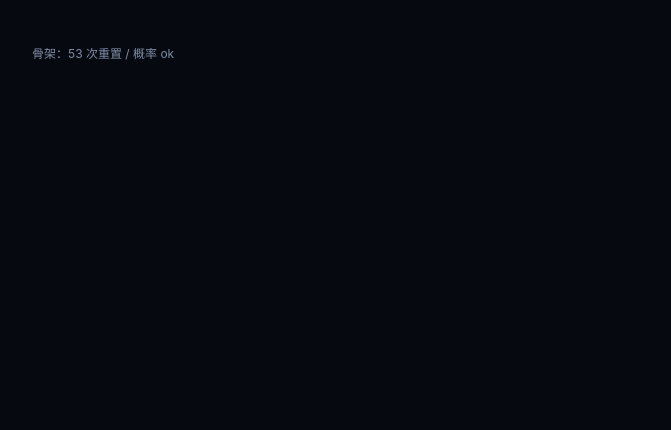
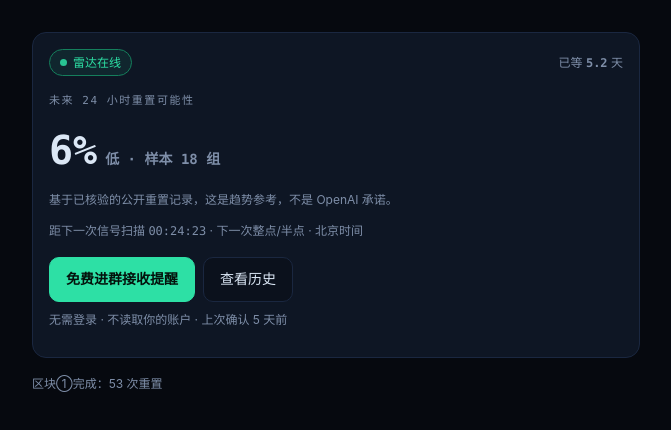
Before and after one commit to GGBOggbo/tibo-reset-sentinel, a Next.js app: page / in a window 1280 px wide. Shown: the top 430 px of the page, without its empty margins (304-975 px from the left). Built offline with nearby package versions, Linux system fonts and the light colour scheme.

Commit message:
feat: 雷达状态首屏（概率/倒计时/健康徽章/CTA）

```diff
--- a/src/app/page.tsx
+++ b/src/app/page.tsx
@@ -1,13 +1,16 @@
-import { loadEvents, deriveStats, resetIntervalsDays } from "@/lib/events";
+import { loadEvents, deriveStats, resetIntervalsDays, loadHealth } from "@/lib/events";
 import { probability } from "@/lib/probability";
+import RadarStatus from "@/components/RadarStatus";
 
 export default function Page() {
   const { events } = loadEvents();
   const stats = deriveStats(events);
   const prob = probability(resetIntervalsDays(events), stats.daysSinceLastReset);
+  const healthy = Date.now() - Date.parse(loadHealth().lastSuccessAt) < 26 * 3_600_000;
   return (
     <main className="shell">
-      <p className="muted">骨架：{stats.totalResets} 次重置 / 概率 {prob.kind}</p>
+      <RadarStatus stats={stats} prob={prob} healthy={healthy} now={new Date()} />
+      <p className="muted">区块①完成：{stats.totalResets} 次重置</p>
     </main>
   );
 }
--- /dev/null
+++ b/src/components/Countdown.tsx
@@ -0,0 +1,31 @@
+"use client";
+import { useEffect, useState } from "react";
+
+const SLOT = 30 * 60 * 1000;
+
+function nextSlot(from: number) {
+  return Math.ceil((from + 1) / SLOT) * SLOT;
+}
+
+export default function Countdown() {
+  const [now, setNow] = useState<number | null>(null);
+  useEffect(() => {
+    setNow(Date.now());
+    const t = setInterval(() => setNow(Date.now()), 1000);
+    return () => clearInterval(t);
+  }, []);
+
+  if (now === null) return <span className="mono-num">--:--:--</span>;
+  const remain = nextSlot(now) - now;
+  const h = String(Math.floor(remain / 3_600_000)).padStart(2, "0");
+  const m = String(Math.floor((remain % 3_600_000) / 60_000)).padStart(2, "0");
+  const s = String(Math.floor((remain % 60_000) / 1000)).padStart(2, "0");
+  const minute = new Date(now).getMinutes();
+  const scanning = minute >= 28 || minute < 3; // XX:28–XX:03 为扫描窗口
+  return (
+    <span>
+      <span className="mono-num">{h}:{m}:{s}</span>
+      <span className="muted"> · {scanning ? "扫描中" : "下一次整点/半点 · 北京时间"}</span>
+    </span>
+  );
+}
--- /dev/null
+++ b/src/components/RadarStatus.tsx
@@ -0,0 +1,52 @@
+import Countdown from "./Countdown";
+import type { DerivedStats } from "@/lib/types";
+import type { ProbabilityResult } from "@/lib/probability";
+import { fmtRelative } from "@/lib/format";
+
+export default function RadarStatus({
+  stats, prob, healthy, now,
+}: {
+  stats: DerivedStats;
+  prob: ProbabilityResult;
+  healthy: boolean;
+  now: Date;
+}) {
+  return (
+    <section className="card">
+      <div style={{ display: "flex", justifyContent: "space-between", alignItems: "center" }}>
+        <span className="badge">
+          <span className="dot pulse" />{healthy ? "雷达在线" : "雷达降级 · 人工核验中"}
+        </span>
+        <span className="muted">已等 <b className="mono-num">{stats.daysSinceLastReset.toFixed(1)}</b> 天</span>
+      </div>
+      <p className="eyebrow" style={{ marginTop: 16 }}>未来 24 小时重置可能性</p>
+      {prob.kind === "ok" && (
+        <p style={{ margin: 0, fontSize: 40, fontWeight: 700 }} className="mono-num">
+          {prob.percent}%<span style={{ fontSize: 14, color: "var(--text-dim)", marginLeft: 8 }}>
+            {prob.label} · 样本 {prob.sampleSize} 组</span>
+        </p>
+      )}
+      {prob.kind === "insufficient" && (
+        <p style={{ margin: 0, fontSize: 18 }}>样本不足，仅展示间隔分布</p>
+      )}
+      {prob.kind === "beyond" && (
+        <p style={{ margin: 0, fontSize: 26, fontWeight: 700 }} className="mono-num">
+          &gt;90%<span style={{ fontSize: 14, color: "var(--text-dim)", marginLeft: 8 }}>已超历史最长等待，高位</span>
+        </p>
+      )}
+      <p className="muted" style={{ marginTop: 8 }}>
+        基于已核验的公开重置记录，这是趋势参考，不是 OpenAI 承诺。
+      </p>
+      <p className="muted" style={{ marginTop: 12 }}>
+        距下一次信号扫描 <Countdown />
+      </p>
+      <div style={{ display: "flex", gap: 8, marginTop: 16, flexWrap: "wrap" }}>
+        <a className="btn primary" href="#subscribe">免费进群接收提醒</a>
+        <a className="btn" href="#history">查看历史</a>
+      </div>
+      <p className="muted" style={{ marginTop: 8 }}>
+        无需登录 · 不读取你的账户 · 上次确认 {fmtRelative(stats.lastResetAt ?? new Date().toISOString(), now)}
+      </p>
+    </section>
+  );
+}
--- /dev/null
+++ b/src/lib/format.ts
@@ -0,0 +1,18 @@
+const bjFmt = new Intl.DateTimeFormat("zh-CN", {
+  timeZone: "Asia/Shanghai", month: "numeric", day: "numeric",
+  hour: "2-digit", minute: "2-digit", hour12: false,
+});
+
+/** ISO → "9/12 16:09"（北京时间） */
+export function fmtBJ(iso: string): string {
+  return bjFmt.format(new Date(iso));
+}
+
+/** 相对时间：刚刚 / N 分钟前 / N 小时前 / N 天前 */
+export function fmtRelative(iso: string, now: Date = new Date()): string {
+  const s = Math.max(0, (now.getTime() - Date.parse(iso)) / 1000);
+  if (s < 60) return "刚刚";
+  if (s < 3600) return `${Math.floor(s / 60)} 分钟前`;
+  if (s < 86400) return `${Math.floor(s / 3600)} 小时前`;
+  return `${Math.floor(s / 86400)} 天前`;
+}
```
